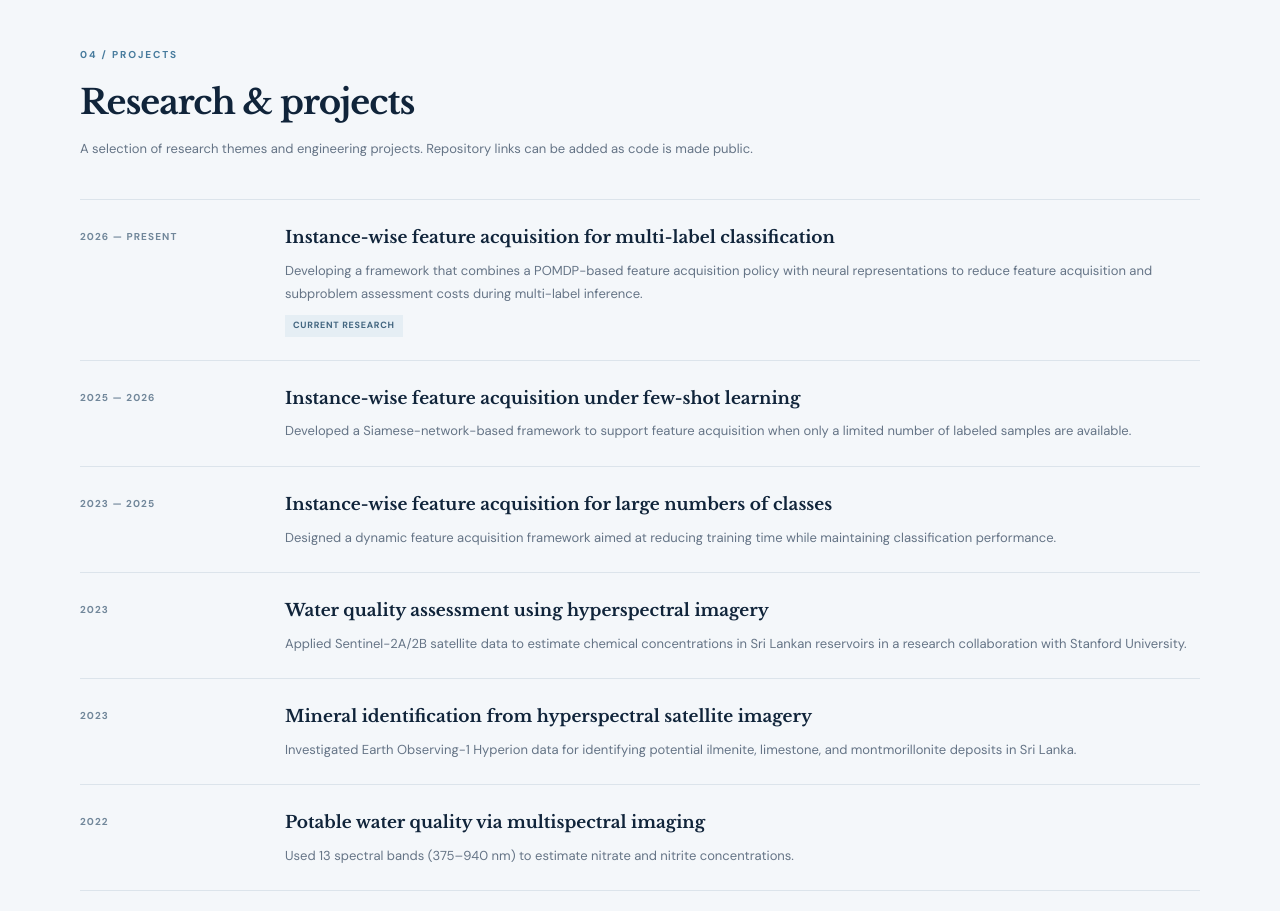
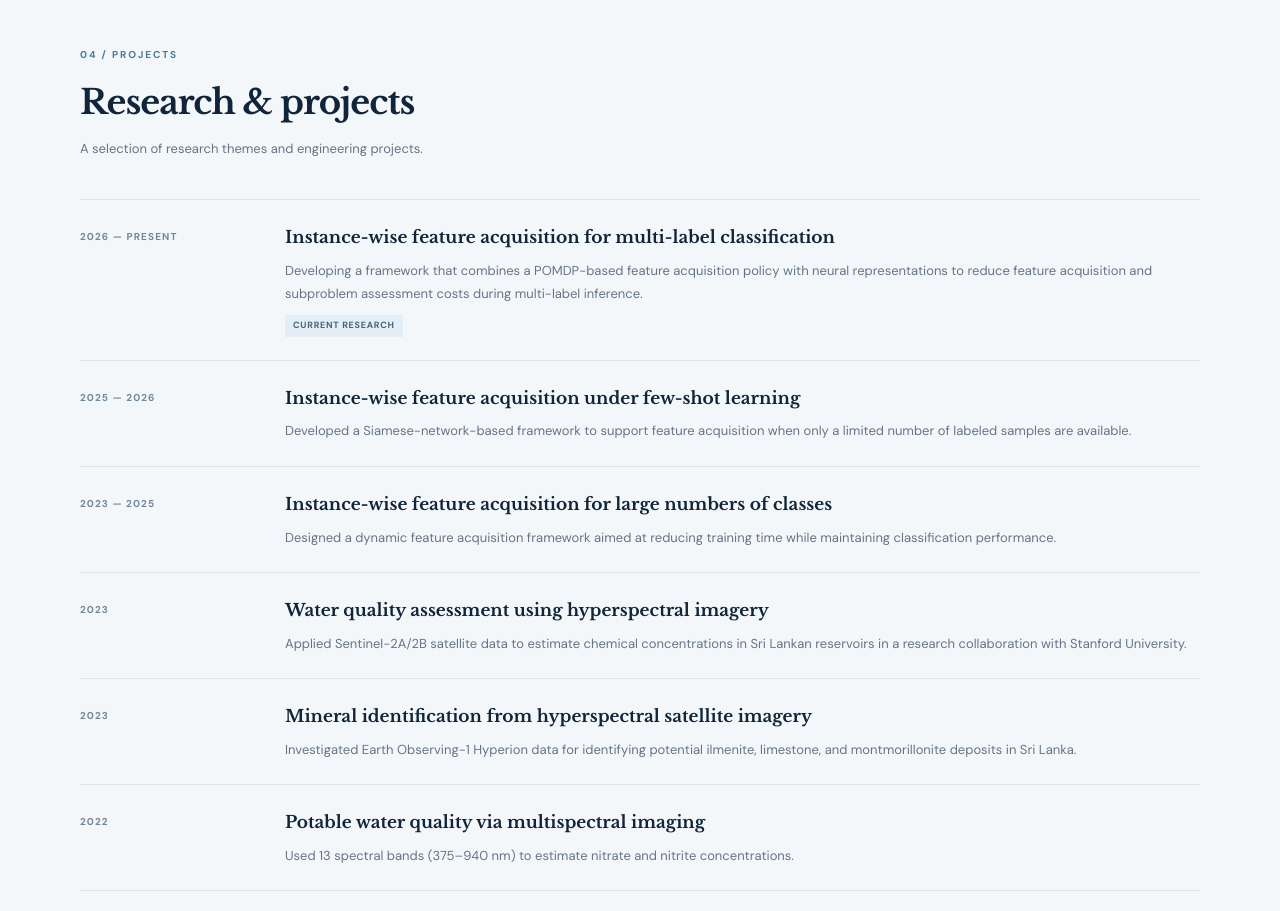
Before and after one commit to Nipun-Wickramasinghe/Nipun-Wickramasinghe.github.io, a plain HTML site: page index.html in a window 1280 px wide. Shown: the part 3500-4411 px from the top of the page. Drawn offline with nearby package versions, Linux system fonts and the light colour scheme.

Commit message:
Update project section note in index.html
Removed unnecessary text from the section note.

```diff
--- a/index.html
+++ b/index.html
@@ -149,7 +149,7 @@
 
     <section class="content-section section-tint" id="projects">
       <div class="section-shell">
-        <div class="section-heading"><p class="eyebrow">04 / PROJECTS</p><h2>Research & projects</h2><p class="section-note">A selection of research themes and engineering projects. Repository links can be added as code is made public.</p></div>
+        <div class="section-heading"><p class="eyebrow">04 / PROJECTS</p><h2>Research & projects</h2><p class="section-note">A selection of research themes and engineering projects.</p></div>
         <div class="project-list">
           <article><div class="project-date">2026 — PRESENT</div><div><h3>Instance-wise feature acquisition for multi-label classification</h3><p>Developing a framework that combines a POMDP-based feature acquisition policy with neural representations to reduce feature acquisition and subproblem assessment costs during multi-label inference.</p><span class="project-status">Current research</span></div></article>
           <article><div class="project-date">2025 — 2026</div><div><h3>Instance-wise feature acquisition under few-shot learning</h3><p>Developed a Siamese-network-based framework to support feature acquisition when only a limited number of labeled samples are available.</p></div></article>
```
